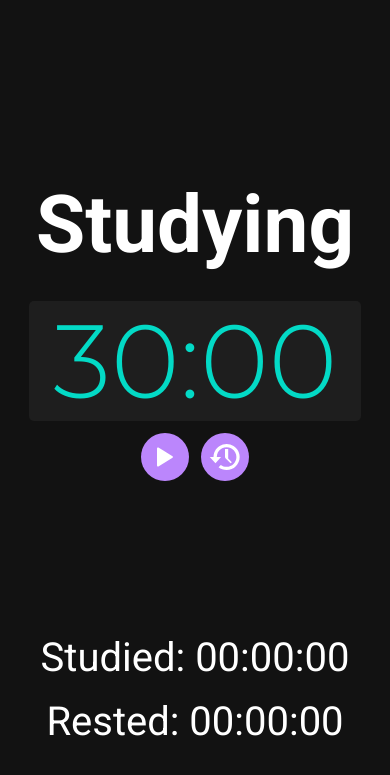
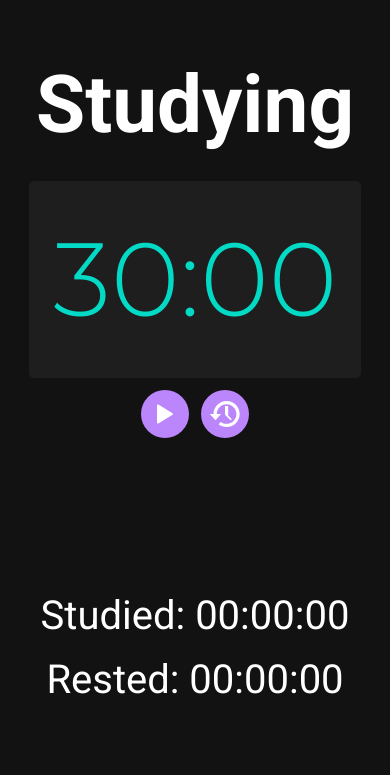
Before and after one commit to TemoElizbarashvili/Pomodoro, a website: page index.html in a window 390 px wide. Shown: the part 59-834 px from the top of the page. Drawn offline with Linux system fonts and the light colour scheme.

Commit message:
add media query for short devices

```diff
--- a/sass/_container.scss
+++ b/sass/_container.scss
@@ -15,7 +15,13 @@
     }
 
     @media only screen and (max-width: 600px) {
-        height: 70vh;
+        height: 65vh;
+        padding: 5rem;
+    }
+
+    @media only screen and (max-height: 600px) {
+        height: 65vh;
+        padding: 2rem;
     }
 
 
```
Also changed, not shown: css/style.css.
